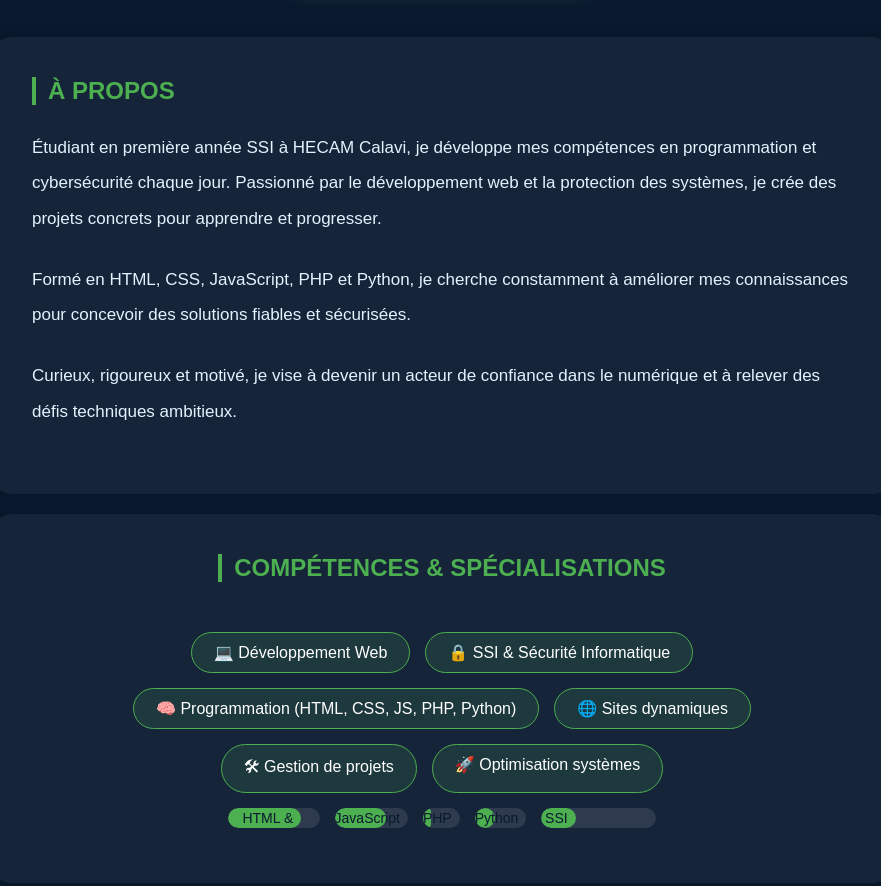
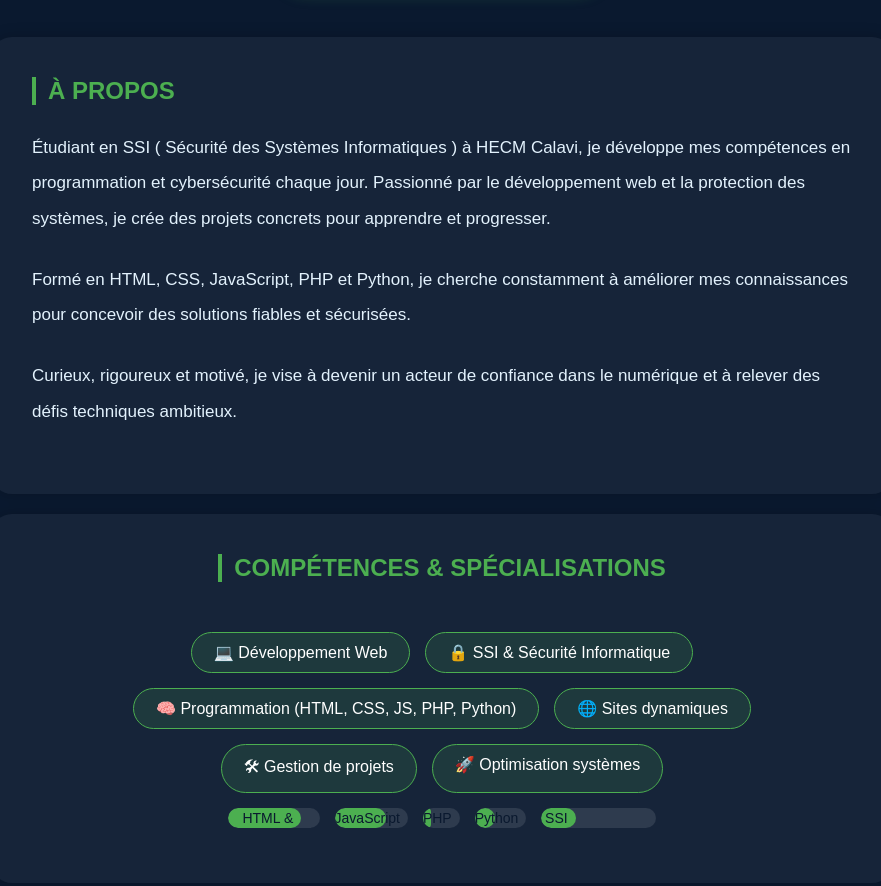
Before and after one commit to DKMRaCe-cell/dagbedjikobamathiasportfolio.github.io, a plain HTML site: page index.html in a window 1280 px wide. Shown: the part 1260-2146 px from the top of the page, without its empty margins (198-1079 px from the left). Drawn offline with Linux system fonts and the light colour scheme.

Commit message:
Update index.html

```diff
--- a/index.html
+++ b/index.html
@@ -92,7 +92,7 @@ footer { margin-top:50px; padding:25px; font-size:14px; color:#b0bec5; backgroun
 <!-- À propos -->
 <section class="about">
     <h3>À propos</h3>
-    <p>Étudiant en première année SSI à HECAM Calavi, je développe mes compétences en programmation et cybersécurité chaque jour. Passionné par le développement web et la protection des systèmes, je crée des projets concrets pour apprendre et progresser.</p>
+    <p>Étudiant en SSI ( Sécurité des Systèmes Informatiques ) à HECM Calavi, je développe mes compétences en programmation et cybersécurité chaque jour. Passionné par le développement web et la protection des systèmes, je crée des projets concrets pour apprendre et progresser.</p>
     <p>Formé en HTML, CSS, JavaScript, PHP et Python, je cherche constamment à améliorer mes connaissances pour concevoir des solutions fiables et sécurisées.</p>
     <p>Curieux, rigoureux et motivé, je vise à devenir un acteur de confiance dans le numérique et à relever des défis techniques ambitieux.</p>
 </section>
```
